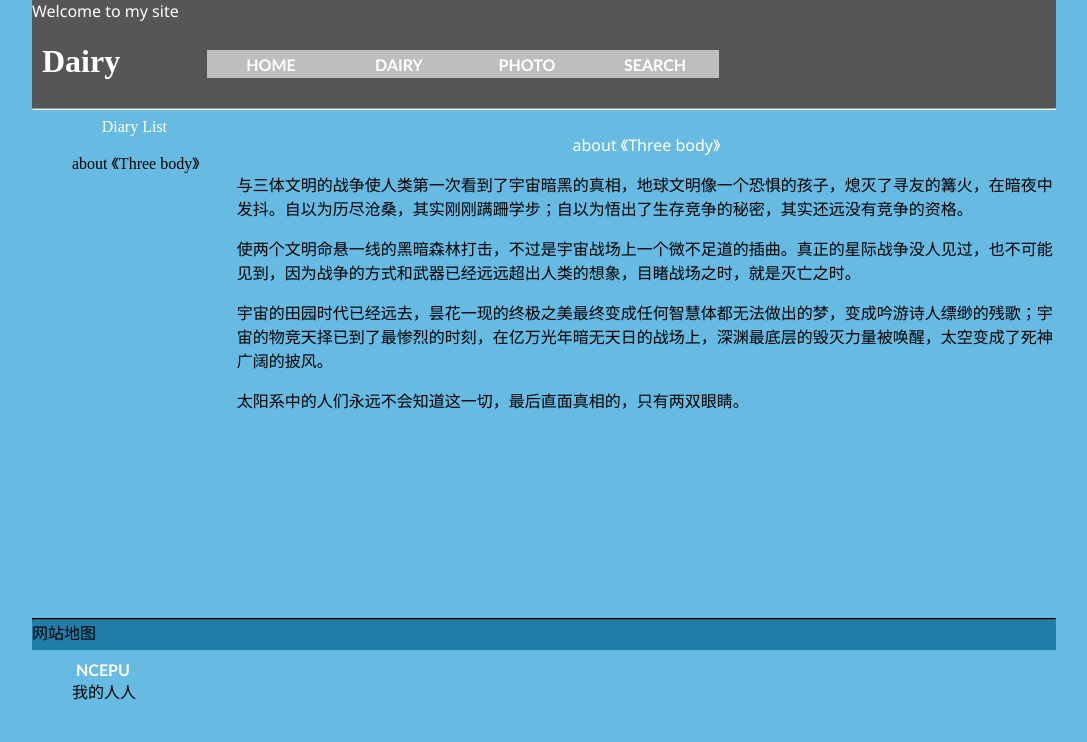
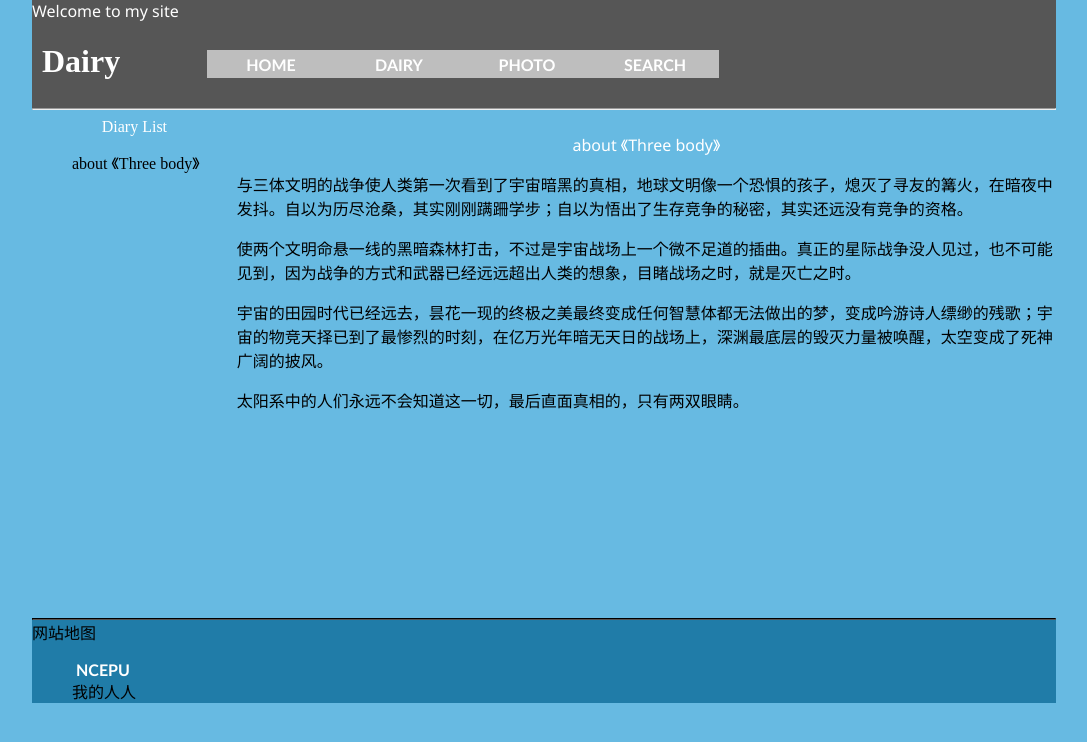
Before and after one commit to qinyuhang/mysite, a plain HTML site: page front/dairy.html in a window 1280 px wide. Shown: the whole page, without its empty margins (96-1183 px from the left). Drawn offline with Linux system fonts and the light colour scheme.

Commit message:
style change
small style change in dairy and photo page

```diff
--- a/front/dairy.css
+++ b/front/dairy.css
@@ -74,7 +74,6 @@
 	{
 		background-color:#207CA8;
 		margin:auto;
-		height:30px;
 	}
 .netmap
 	{
--- a/front/photo.css
+++ b/front/photo.css
@@ -74,7 +74,6 @@
 	{
 		background-color:#207CA8;
 		margin:auto;
-		height:30px;
 	}
 .netmap
 	{
```
